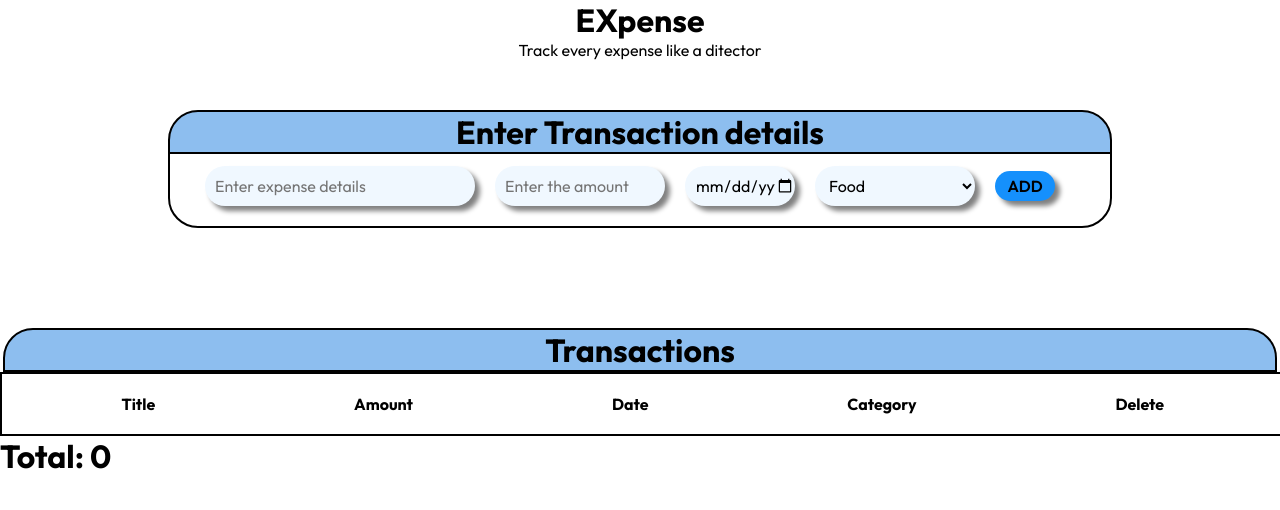
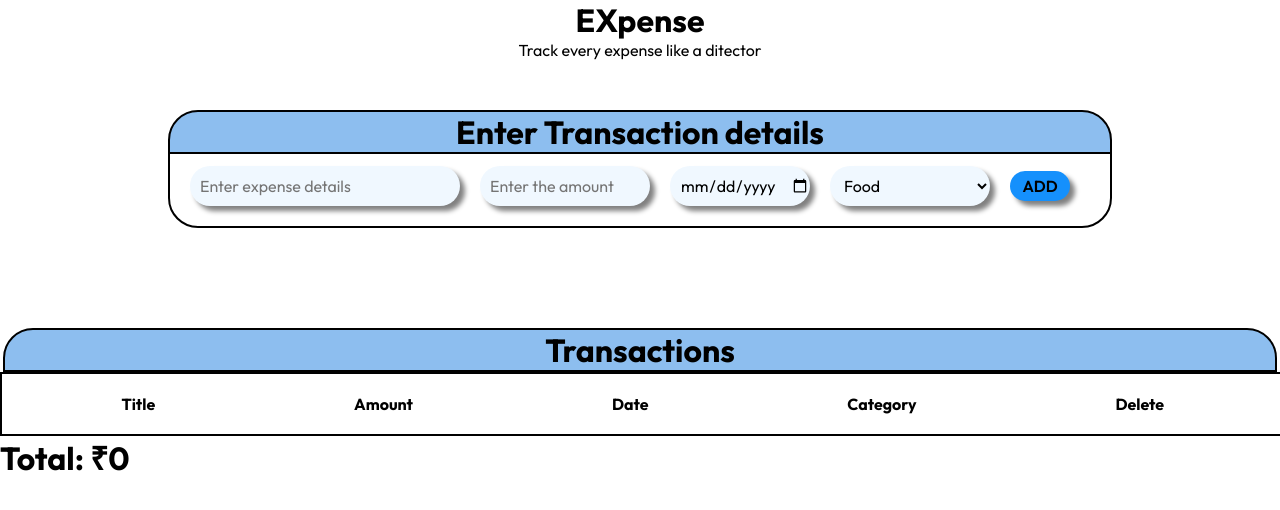
Before and after one commit to TechDiverArajit/react-expense-tracker, a React (Vite) app: page / in a window 1280 px wide. Shown: the top 510 px of the page. Built offline with nearby package versions, Linux system fonts and the light colour scheme.

Commit message:
local storage added

```diff
--- a/src/Expense.jsx
+++ b/src/Expense.jsx
@@ -1,7 +1,9 @@
 import { useEffect, useReducer, useState } from "react"
 
 const Expense = ()=>{
-    const[transaction , setTransaction] = useState([])
+    const[transaction , setTransaction] = useState(()=>{
+      return JSON.parse(localStorage.getItem("trxn"))||[];
+    })
     const[title , setTitle] = useState("");
     const[amount , setAmount] = useState(0);
     const[date , setDate] = useState();
@@ -30,16 +32,19 @@ const Expense = ()=>{
                 category: category
             }
             setTransaction(t=>[...t ,objects])
-
         }
 
 
+
+
     }
+
     useEffect(()=>{
       const sum = transaction.reduce((acc, curr)=>{
         return acc+Number(curr.amount);
       },0);
       setTotal(sum);
+      localStorage.setItem("trxn" , JSON.stringify(transaction))
     },[transaction])
 
     const titleHandler = (e) =>{
@@ -145,7 +150,7 @@ const Expense = ()=>{
                   <div id="category">
                     <p>{trxn.category}</p>
                   </div>
-                  <div onClick={()=>del(idx)} id="img">
+                  <div  onClick={()=>del(idx)} id="img">
                     <img src="./public/delete.png" width={30} alt="" />
                   </div>
                 </li>
@@ -155,7 +160,7 @@ const Expense = ()=>{
 
 
       </div>
-      <h1>Total: {total} </h1>
+      <h1>Total: ₹{total} </h1>
     </div>
         </>
     )
--- a/src/index.css
+++ b/src/index.css
@@ -76,7 +76,7 @@
 }
 .date{
   height: 40px;
-  width: 100px;
+  width: 130px;
 }
 .category{
   height: 40px;
@@ -116,6 +116,7 @@
   display: flex;
   position: relative;
   justify-content: space-around;
+  margin: auto;
 }
 
 li #title{
```
